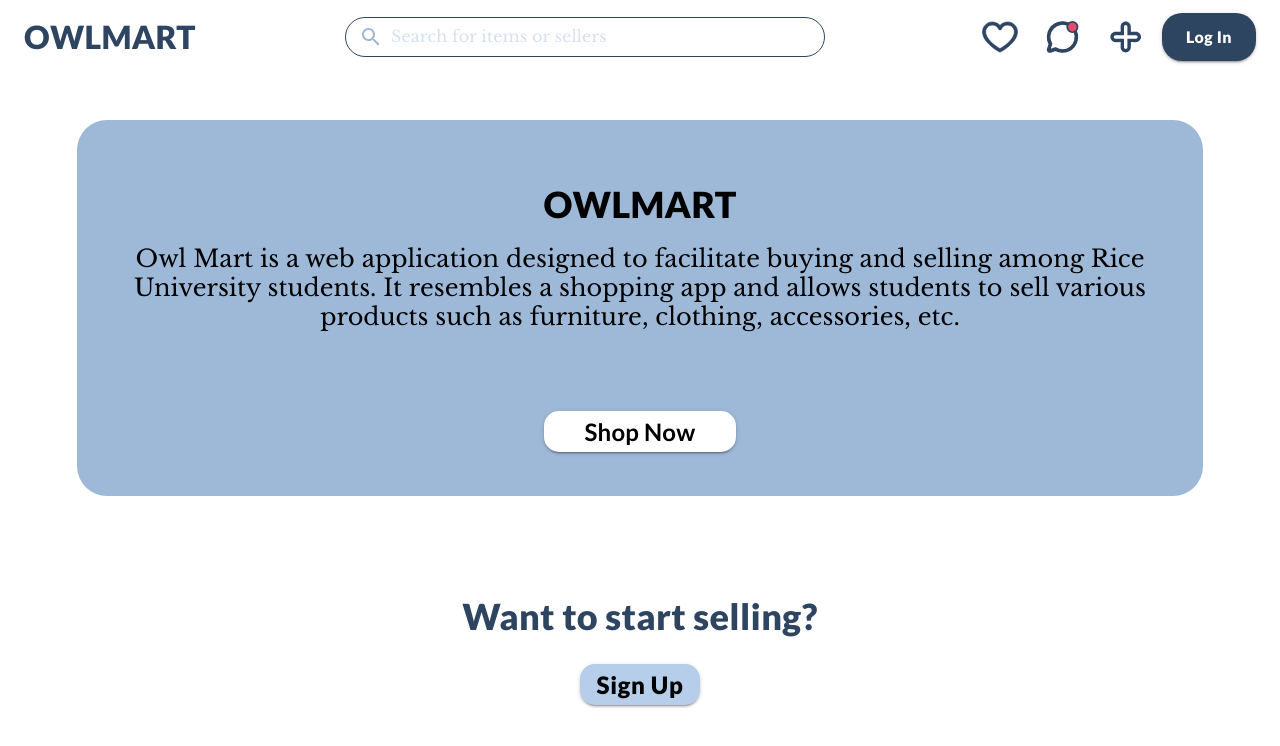
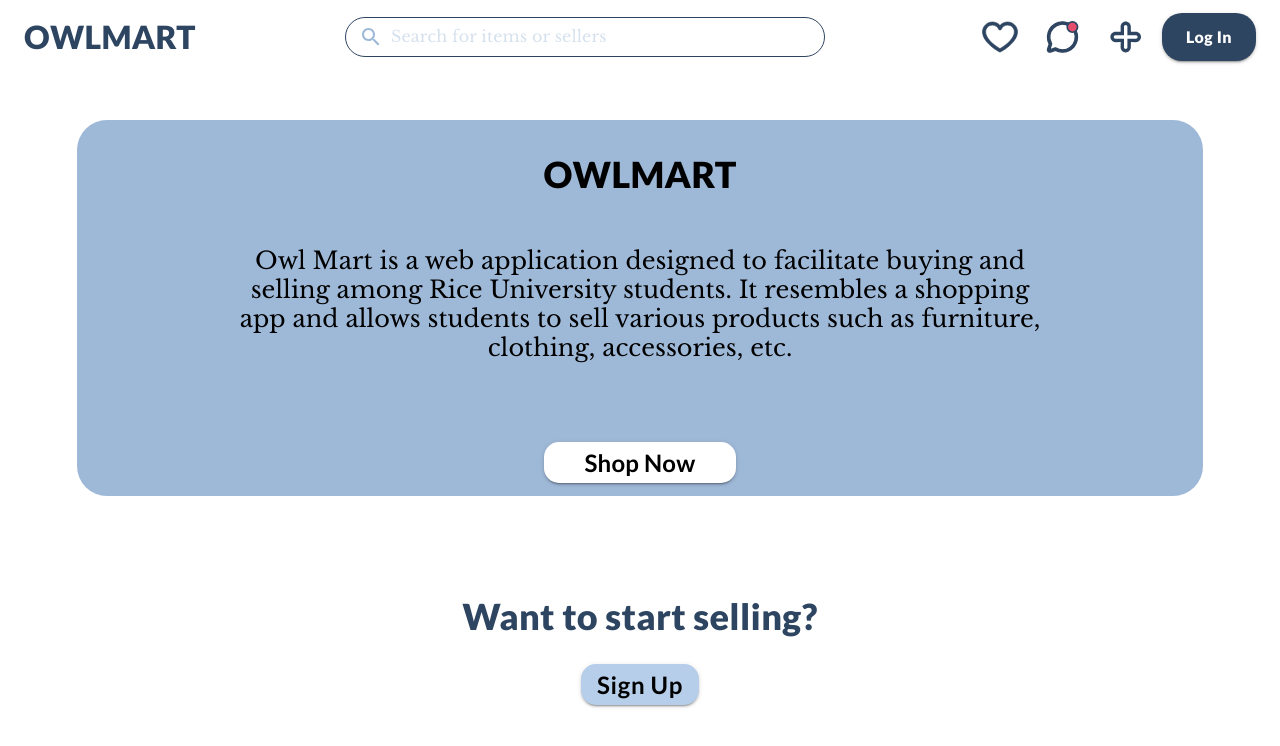
Before and after one commit to rice-apps/owlmart, a React (Create React App) app in the folder client/: page / in a window 1280 px wide. Shown: the top 746 px of the page. Built offline with nearby package versions, Linux system fonts and the light colour scheme.

Commit message:
added padding to main box and wrapped inside box component and added margin

```diff
--- a/client/src/components/pages/LandingPage.js
+++ b/client/src/components/pages/LandingPage.js
@@ -71,10 +71,12 @@ export const LandingPage = () => {
               OWLMART
             </Typography>
           </Box>
+          <Box sx = {{paddingLeft: "10rem", paddingRight: "10rem", marginTop: "2rem", fontFamily: "Libre Baskerville-regular"}}>
           Owl Mart is a web application designed to facilitate buying and
           selling among Rice University students. It resembles a shopping app
           and allows students to sell various products such as furniture,
           clothing, accessories, etc.
+          </Box>
           <Button
             variant="contained"
             component={Link}
@@ -139,7 +141,7 @@ export const LandingPage = () => {
             borderRadius: "15px",
             color: "black",
             marginTop: "1vh",
-            fontFamily: "Lato-bold",
+            fontFamily: "Lato-regular",
             fontSize: "24px",
             fontStyle: "normal",
             fontWeight: "700",
```
